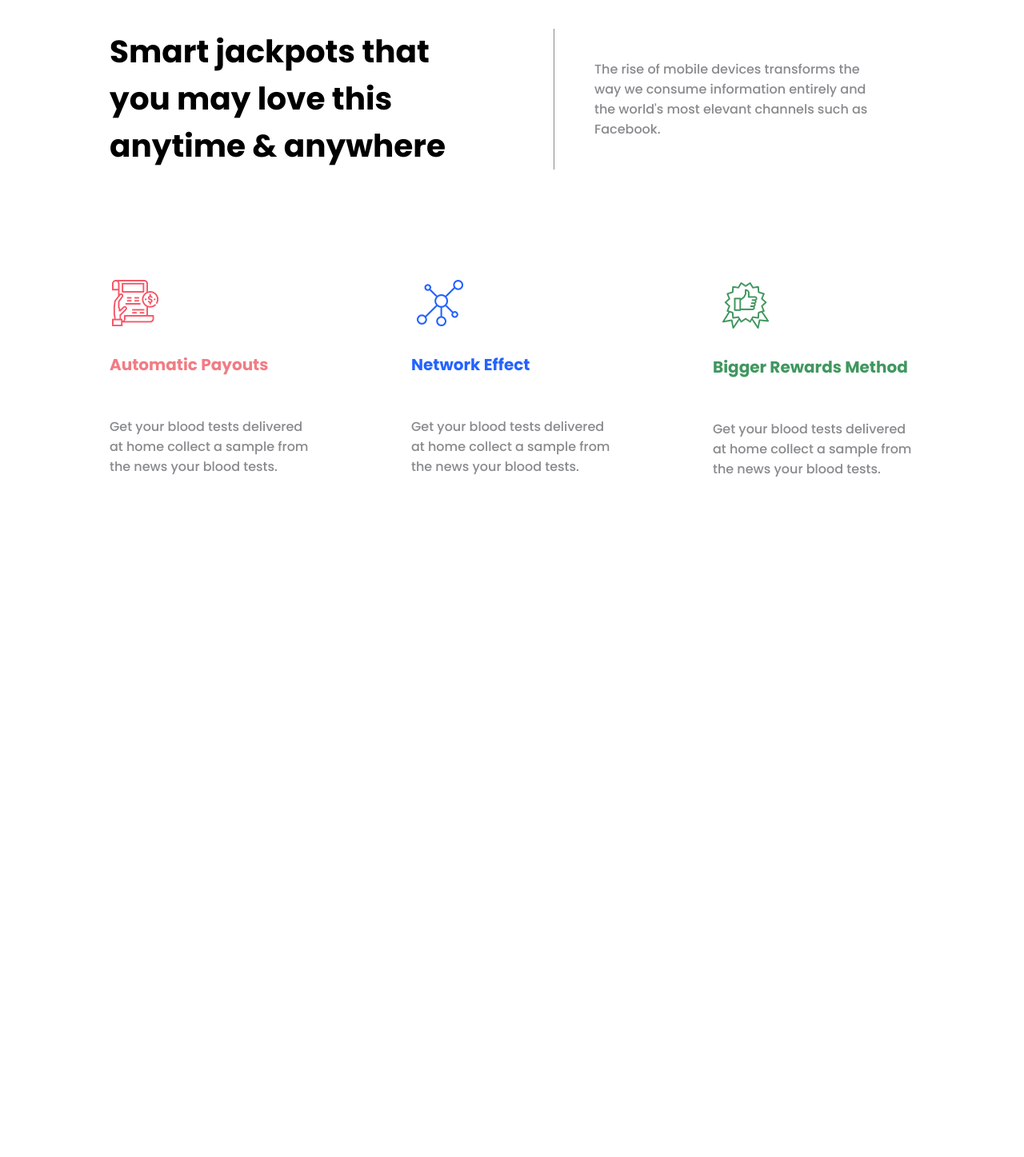
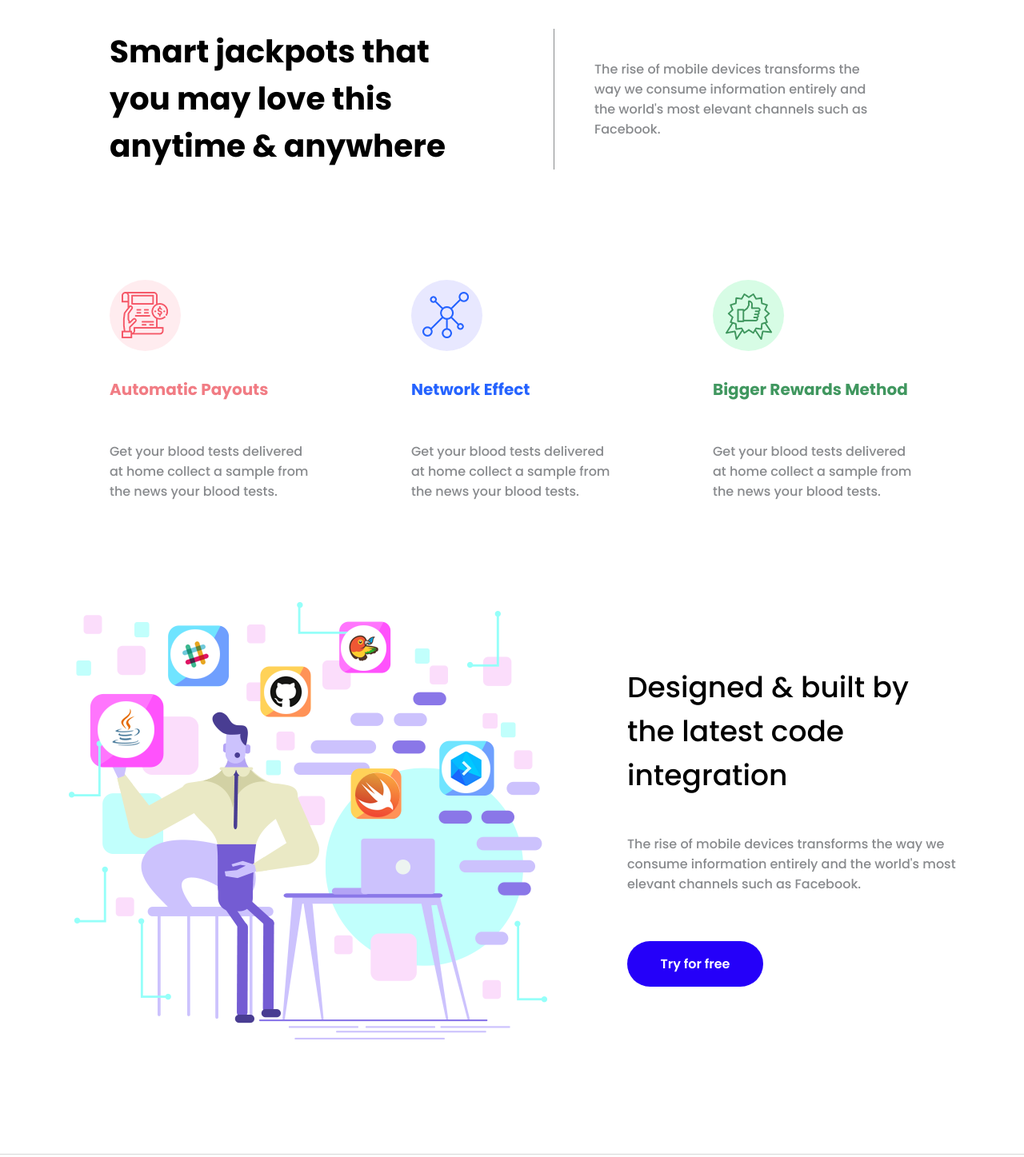
Before and after one commit to one-lightning/practical-ui, a plain HTML site: page pages/app-lab/index.html in a window 1280 px wide. Shown: the part 2440-3887 px from the top of the page at 80% size. Before the commit the page ends 3055 px from the top, so only its background shows below. Drawn offline with Linux system fonts and the light colour scheme.

Commit message:
Add app-main__mobile-info section

```diff
--- a/pages/app-lab/index.html
+++ b/pages/app-lab/index.html
@@ -109,26 +109,49 @@
                     and the world's most elevant channels such as Facebook.</p>
             </div>
             <div class="app-main__mobile-info-list-container">
-                <div class="app-main_mobile-info-list-item app-main_mobile-info-list-item--red">
-                    <img src="images/automatic-payouts-icon.png">
+                <div class="app-main_mobile-info-list-item app-main_mobile-info-list-item--pink">
+                    <div
+                        class="app-main_mobile-info-list-item-container app-main_mobile-info-list-item-container--pink">
+                        <img src="images/automatic-payouts-icon.png">
+                    </div>
                     <h5>automatic payouts</h5>
                     <p>Get your blood tests delivered at home collect a sample from the
                         news your blood tests.</p>
                 </div>
                 <div class="app-main_mobile-info-list-item app-main_mobile-info-list-item--blue">
-                    <img src="images/network-effect-icon.png">
+                    <div
+                        class="app-main_mobile-info-list-item-container app-main_mobile-info-list-item-container--blue">
+                        <img src="images/network-effect-icon.png">
+                    </div>
                     <h5>network effect</h5>
                     <p>Get your blood tests delivered at home collect a sample from the
                         news your blood tests.</p>
                 </div>
                 <div class="app-main_mobile-info-list-item app-main_mobile-info-list-item--green">
-                    <img src="images/bigger-rewards-method-icon.png">
+                    <div
+                        class="app-main_mobile-info-list-item-container app-main_mobile-info-list-item-container--green">
+                        <img src="images/bigger-rewards-method-icon.png">
+                    </div>
                     <h5>bigger rewards method</h5>
                     <p>Get your blood tests delivered at home collect a sample from the
                         news your blood tests.</p>
                 </div>
             </div>
         </section>
+        <section class="app-main__app-info">
+            <div class="app-main__app-info-image-container">
+            </div>
+            <div class="app-main__app-info-text-container">
+                <h1 class="app-main__app-info-header">Designed & built by the latest code integration</h1>
+                <p class="app-main__app-info-paragraph">The rise of mobile devices transforms the way we consume
+                    information entirely
+                    and the world's most elevant channels such as Facebook.</p>
+                    <button class="app-main__cta">
+                        Try for free
+                    </button>
+            </div>
+        </section>
+        <hr class="app-main__hr">
     </main>
 </body>
 
--- a/pages/app-lab/styles.css
+++ b/pages/app-lab/styles.css
@@ -1,5 +1,4 @@
 @import url('https://fonts.googleapis.com/css2?family=Poppins:wght@200;500;600;700&display=swap');
-/*@import url('https://fonts.googleapis.com/css2?family=Poppins:wght@600&display=swap');*/
 
 body {
     margin: 0;
@@ -278,7 +277,6 @@ body {
 
 .app-main-features-background {
     position: absolute;
-    /*left: 170px;*/
     top: 166px;
 }
 
@@ -437,6 +435,7 @@ body {
 .app-main__mobile-info-list-container {
     display: flex;
     justify-content: space-between;
+    margin-bottom: 110px;
 }
 
 .app-main_mobile-info-list-item {
@@ -466,7 +465,7 @@ body {
     text-transform: capitalize;
 }
 
-.app-main_mobile-info-list-item--red h5 {
+.app-main_mobile-info-list-item--pink h5 {
     color: #f17c84;
 }
 
@@ -483,3 +482,96 @@ body {
     color: #888a8d;
     font-size: 16px;
 }
+
+.app-main_mobile-info-list-item-container {
+    width: 89px;
+    height: 89px;
+    background-color: #f0e6e6;
+    border-radius: 50px;
+    margin-right: 32px;
+    display: flex;
+    align-items: center;
+    justify-content: center;
+    cursor: pointer;
+}
+
+.app-main_mobile-info-list-item-container--pink {
+    background-color: #ffecef;
+}
+
+.app-main_mobile-info-list-item-container--blue {
+    background-color: #e8e8ff;
+}
+
+.app-main_mobile-info-list-item-container--green {
+    background-color: #d7fce5;
+}
+
+.app-main__app-info {
+    display: flex;
+    margin-bottom: 135px;
+}
+
+.app-main__app-info-image-container {
+    background-image: url('images/app-main__app-info-background.png');
+    width: 598px;
+    height: 547px;
+    transition: all 0.5s;
+}
+
+.app-main__app-info-image-container:hover {
+    cursor: pointer;
+    transform: translateY(10px);
+    transform: scale(1.01);
+}
+
+.app-main__app-info-text-container {
+    width:410px;
+    height:432px;
+    padding-top: 50px;
+    margin-left: 100px;
+    display: flex;
+    flex-direction: column;
+}
+
+.app-main__app-info-header {
+    font-family: 'Poppins', sans-serif;
+    font-size: 36px;
+    font-weight: 500;
+}
+
+.app-main__app-info-paragraph {
+    color: #888a8d;
+    font-family: 'Poppins', sans-serif;
+    font-size: 16px;
+    width: 420px;
+}
+
+.app-main__cta {
+    width: 170px;
+    height: 57px;
+    background: #2500f9;
+    border: none;
+    border-radius: 29px;
+    font-family: 'Poppins', sans-serif;
+    color: #ffffff;
+    font-size: 16px;
+    font-weight: 600;
+    margin-top: 43px;
+}
+
+.app-main__cta:hover {
+    transform: translateY(10px);
+    cursor: pointer;
+    box-shadow: 1px 5px 10px #928cbb;
+    transition: all 0.3s;
+    transform: scale(1.01);
+}
+
+.app-main__hr {
+    width: 100%;
+    height: 1px;
+    background-color: #d3d3d3e5;
+    border: 0;
+    margin-bottom: 140px;
+}
```
Also changed, not shown: pages/app-lab/images/app-main__app-info-background.png (added).
